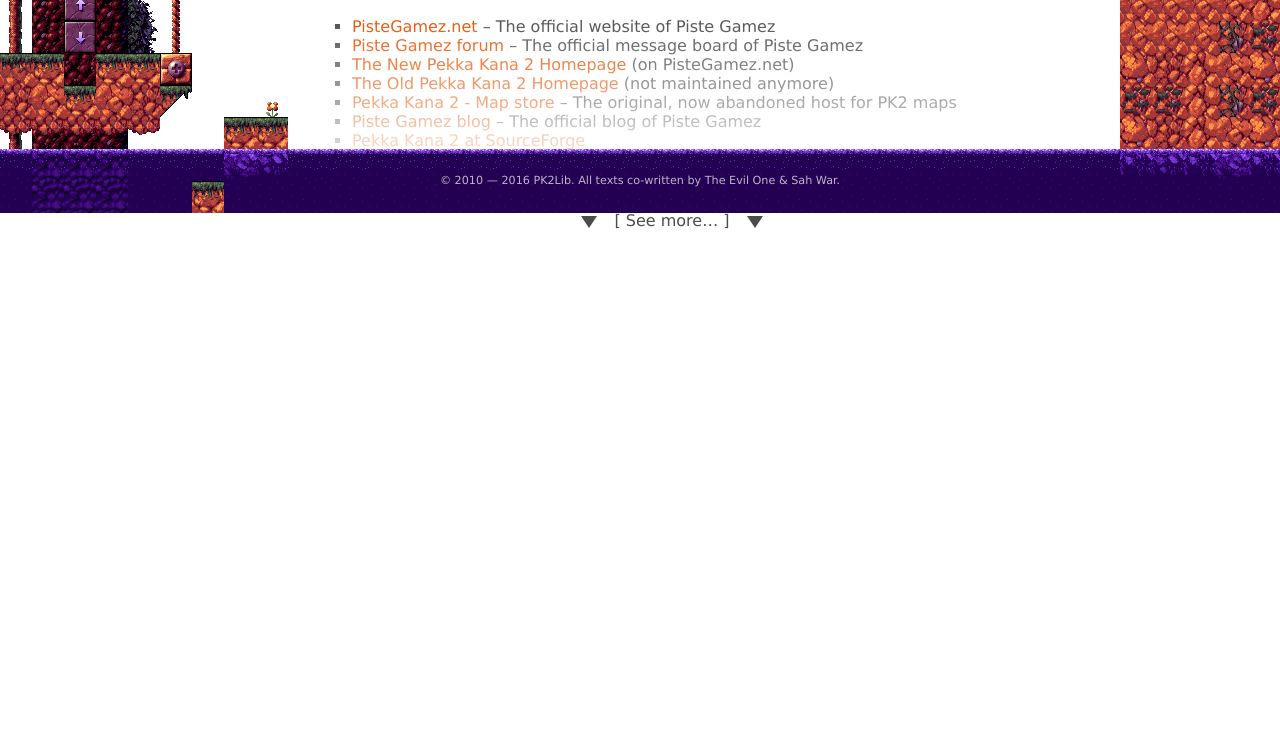
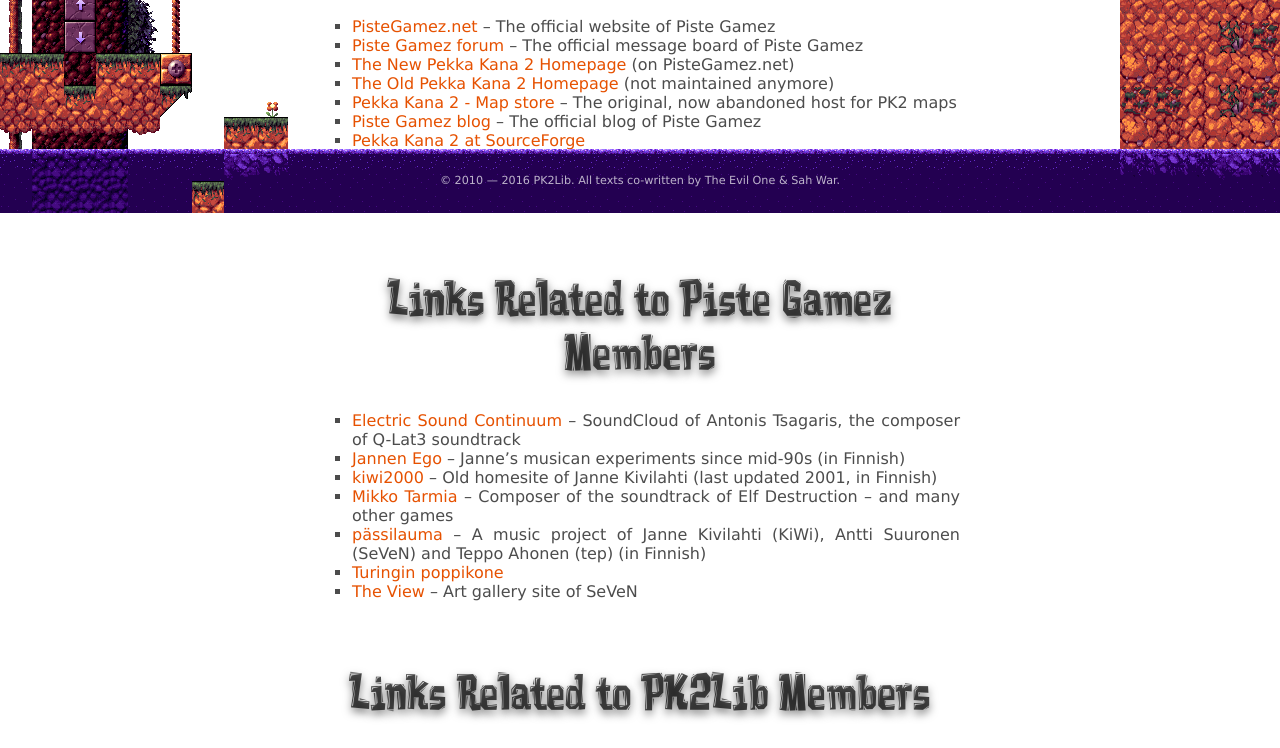
Before and after one commit to PK2Lib/pk2lib.github.io, a plain HTML site: page links/index.html in a window 1280 px wide. Shown: the part 587-1335 px from the top of the page. Before the commit the page ends 952 px from the top, so only its background shows below. Drawn offline with nearby package versions, Linux system fonts and the light colour scheme; a web font is replaced by a local one.

Commit message:
Minor changes
Updating links page.

```diff
--- a/js/text.js
+++ b/js/text.js
@@ -14,9 +14,11 @@
 
 	// See more buttons
 	$("article").each(function(){
-		var id = $(this).children().eq(0).attr("id");
-		$(this).prepend('<nav><div class="arrow down"></div> <a href="#' + id + '">[ See more&hellip; ]</a> <div class="arrow down"></div></nav>');
-		$(this).append('<nav><div class="arrow up"></div> <a href="#' + id + '">[ See less ]</a> <div class="arrow up"></div></nav>');
+		if (!$(this).hasClass("fullcontent")) {
+			var id = $(this).children().eq(0).attr("id");
+			$(this).prepend('<nav><div class="arrow down"></div> <a href="#' + id + '">[ See more&hellip; ]</a> <div class="arrow down"></div></nav>');
+			$(this).append('<nav><div class="arrow up"></div> <a href="#' + id + '">[ See less ]</a> <div class="arrow up"></div></nav>');
+		}
 	});
 	$("article nav:first-child a").each(function(){
 		$(this).click(function(){
--- a/links/index.html
+++ b/links/index.html
@@ -43,7 +43,7 @@
 			<div class="blueswitch" data-bottom="8" data-right="9" style="background-position: 0 -96px; z-index: 2;"></div>
 		</aside>
 		<main>
-			<article class="links">
+			<article class="links fullcontent">
 				<h2>Links</h2>
 				<h3>Links Related to Pekka Kana 2</h3>
 				<ul>
--- a/style/text.css
+++ b/style/text.css
@@ -374,6 +374,11 @@
 	max-width: 100%;
 }
 
+article.fullcontent {
+	overflow: auto;
+	height: auto;
+}
+
 article nav:first-child {
 	position: absolute;
 	bottom: 0;
```
